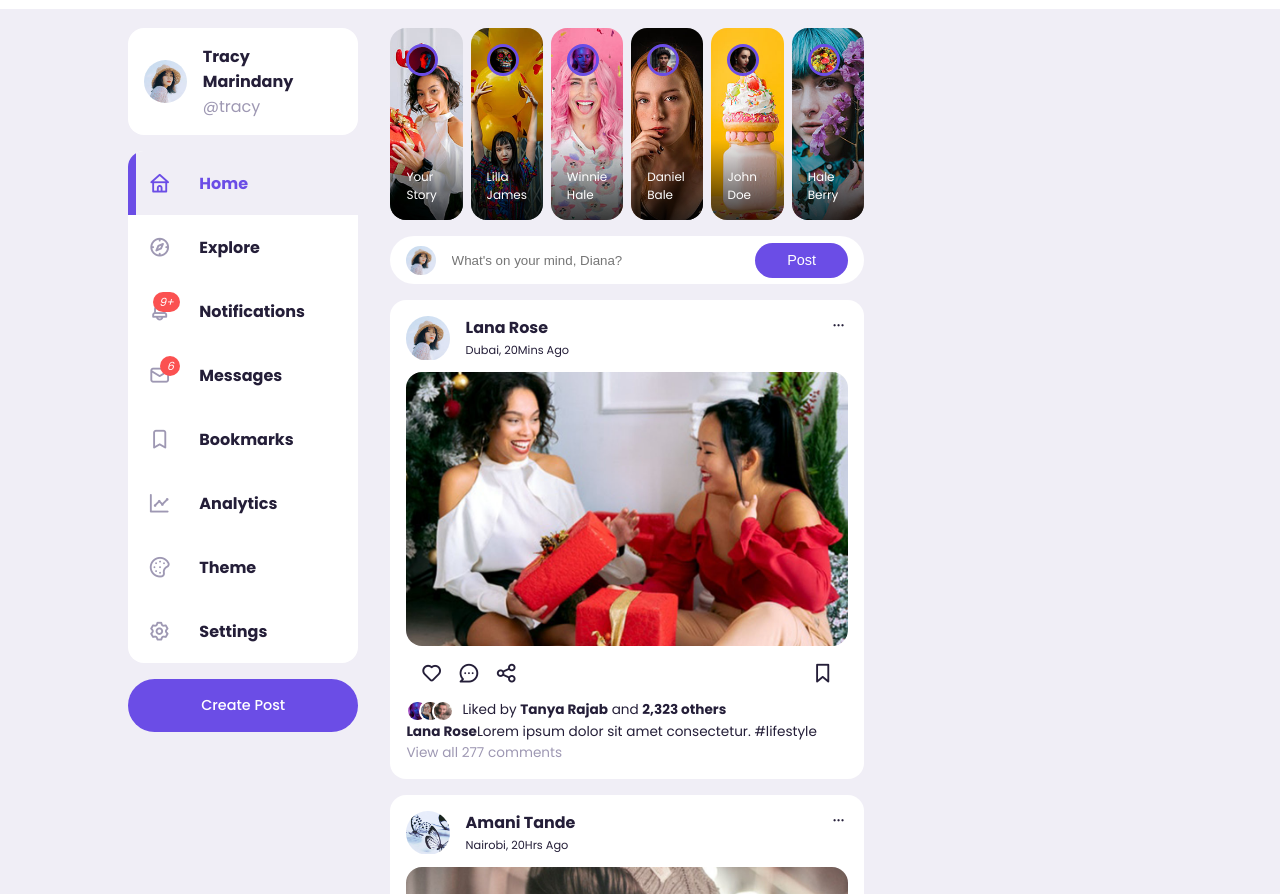
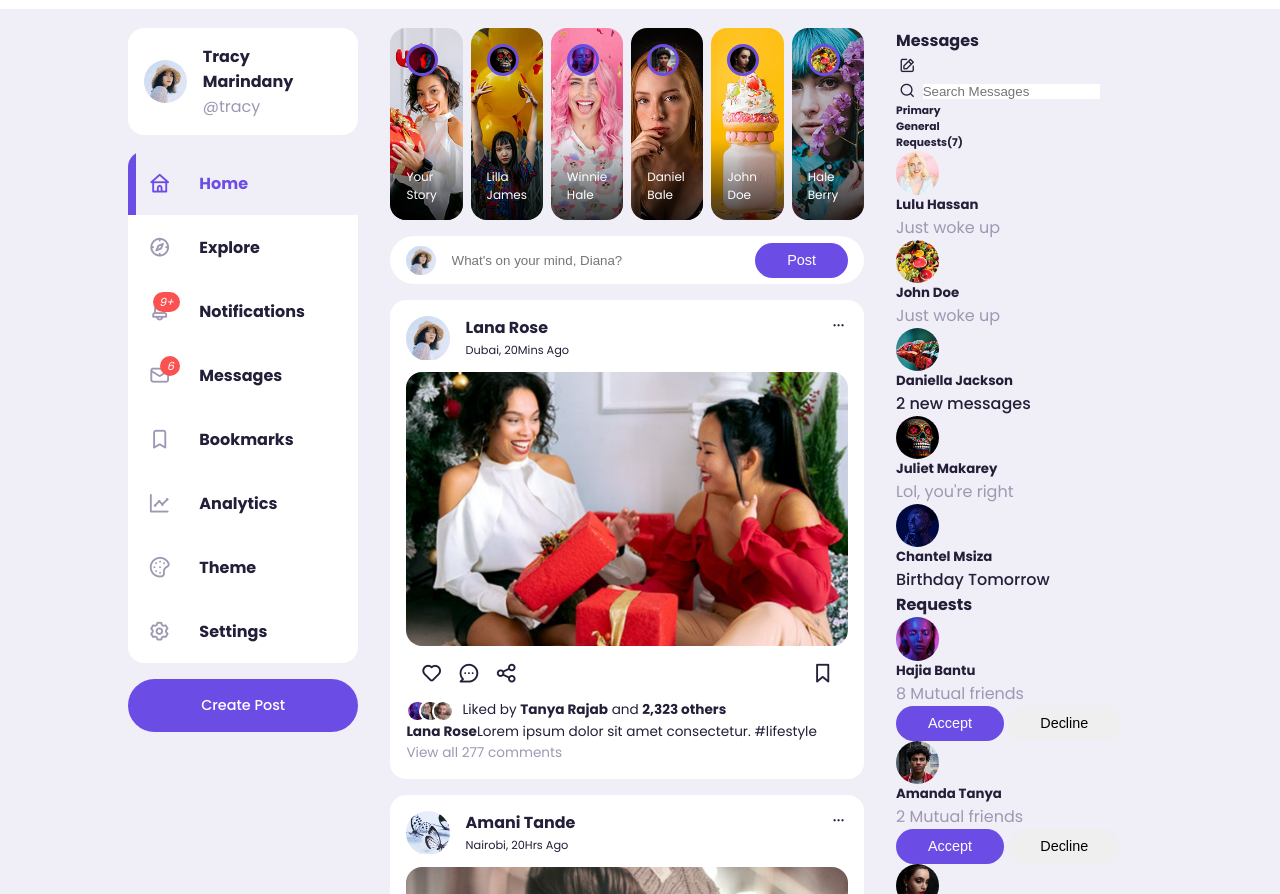
Before and after one commit to Vysint/Responsive-Social-Media-Website, a plain HTML site: page index.html in a window 1280 px wide. Shown: the part 58-952 px from the top of the page. Drawn offline with nearby package versions, Linux system fonts and the light colour scheme.

Commit message:
Added More Markup to the Right section of the Page

```diff
--- a/index.html
+++ b/index.html
@@ -513,11 +513,137 @@
               </div>
               <div class="comment text-muted">View all 277 comments</div>
             </div>
+            <!-- ---------------END OF FEED------------- -->
+          </div>
+          <!-- ---------------END OF FEEDS------------ -->
+        </div>
+        <!-- ----------------END OF MIDDLE---------------- -->
+
+        <!-- =================RIGHT SECTION START================= -->
+        <div class="right">
+          <div class="messages">
+            <div class="heading">
+              <h4>Messages</h4>
+              <i class="uil uil-edit"></i>
+            </div>
+            <!-- -------SEARCH BAR----- -->
+            <div class="search-bar">
+              <i class="uil uil-search"></i>
+              <input
+                type="search"
+                placeholder="Search Messages"
+                id="message-search"
+              />
+            </div>
+            <!-- ------MESSAGES CATEGORY-------- -->
+            <div class="category">
+              <h6 class="active">Primary</h6>
+              <h6>General</h6>
+              <h6 class="message-requests">Requests(7)</h6>
+            </div>
+            <!-- ------MESSAGE----- -->
+            <div class="message">
+              <div class="profile-photo">
+                <img src="images/profile-17.jpg" alt="" />
+              </div>
+              <div class="message-body">
+                <h5>Lulu Hassan</h5>
+                <p class="text-muted">Just woke up</p>
+              </div>
+            </div>
+            <div class="message">
+              <div class="profile-photo">
+                <img src="images/profile-13.jpg" alt="" />
+                <div class="active"></div>
+              </div>
+              <div class="message-body">
+                <h5>John Doe</h5>
+                <p class="text-muted">Just woke up</p>
+              </div>
+            </div>
+            <div class="message">
+              <div class="profile-photo">
+                <img src="images/profile-19.jpg" alt="" />
+              </div>
+              <div class="message-body">
+                <h5>Daniella Jackson</h5>
+                <p class="text-bold">2 new messages</p>
+              </div>
+            </div>
+            <div class="message">
+              <div class="profile-photo">
+                <img src="images/profile-9.jpg" alt="" />
+              </div>
+              <div class="message-body">
+                <h5>Juliet Makarey</h5>
+                <p class="text-muted">Lol, you're right</p>
+              </div>
+            </div>
+            <div class="message">
+              <div class="profile-photo">
+                <img src="images/profile-7.jpg" alt="" />
+                <div class="active"></div>
+              </div>
+              <div class="message-body">
+                <h5>Chantel Msiza</h5>
+                <p class="text-bold">Birthday Tomorrow</p>
+              </div>
+            </div>
+          </div>
+          <!-- ----END OF MESSAGES---- -->
+
+          <!-- -----FRIEND REQUESTS -->
+          <div class="friend-requests">
+            <h4>Requests</h4>
+            <div class="request">
+              <div class="info">
+                <div class="profile-photo">
+                  <img src="images/profile-10.jpg" alt="" />
+                </div>
+                <div>
+                  <h5>Hajia Bantu</h5>
+                  <p class="text-muted">8 Mutual friends</p>
+                </div>
+              </div>
+              <div class="action">
+                <button class="btn btn-primary">Accept</button>
+                <button class="btn">Decline</button>
+              </div>
+            </div>
+            <div class="request">
+              <div class="info">
+                <div class="profile-photo">
+                  <img src="images/profile-11.jpg" alt="" />
+                </div>
+                <div>
+                  <h5>Amanda Tanya</h5>
+                  <p class="text-muted">2 Mutual friends</p>
+                </div>
+              </div>
+              <div class="action">
+                <button class="btn btn-primary">Accept</button>
+                <button class="btn">Decline</button>
+              </div>
+            </div>
+            <div class="request">
+              <div class="info">
+                <div class="profile-photo">
+                  <img src="images/profile-12.jpg" alt="" />
+                </div>
+                <div>
+                  <h5>Tracy Marindany</h5>
+                  <p class="text-muted">28 Mutual friends</p>
+                </div>
+              </div>
+              <div class="action">
+                <button class="btn btn-primary">Accept</button>
+                <button class="btn">Decline</button>
+              </div>
+            </div>
           </div>
         </div>
-        <!-- ==============Middle end============= -->
-        <!-- =================right================= -->
-        <div class="right"></div>
+
+        <!-- ------------------RIGHT SECTION END--------------- -->
       </div>
     </main>
     <!-- Main section end -->
```
